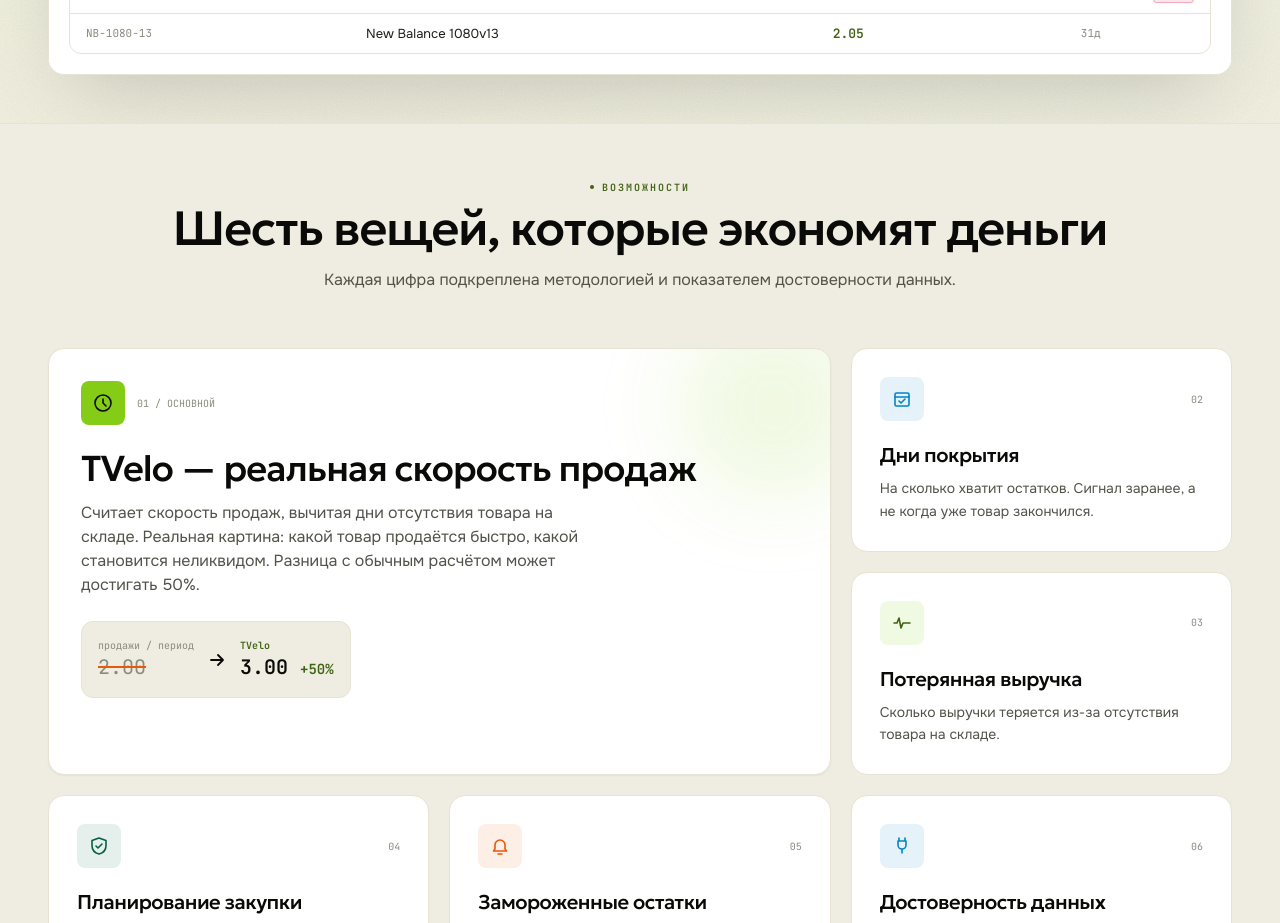
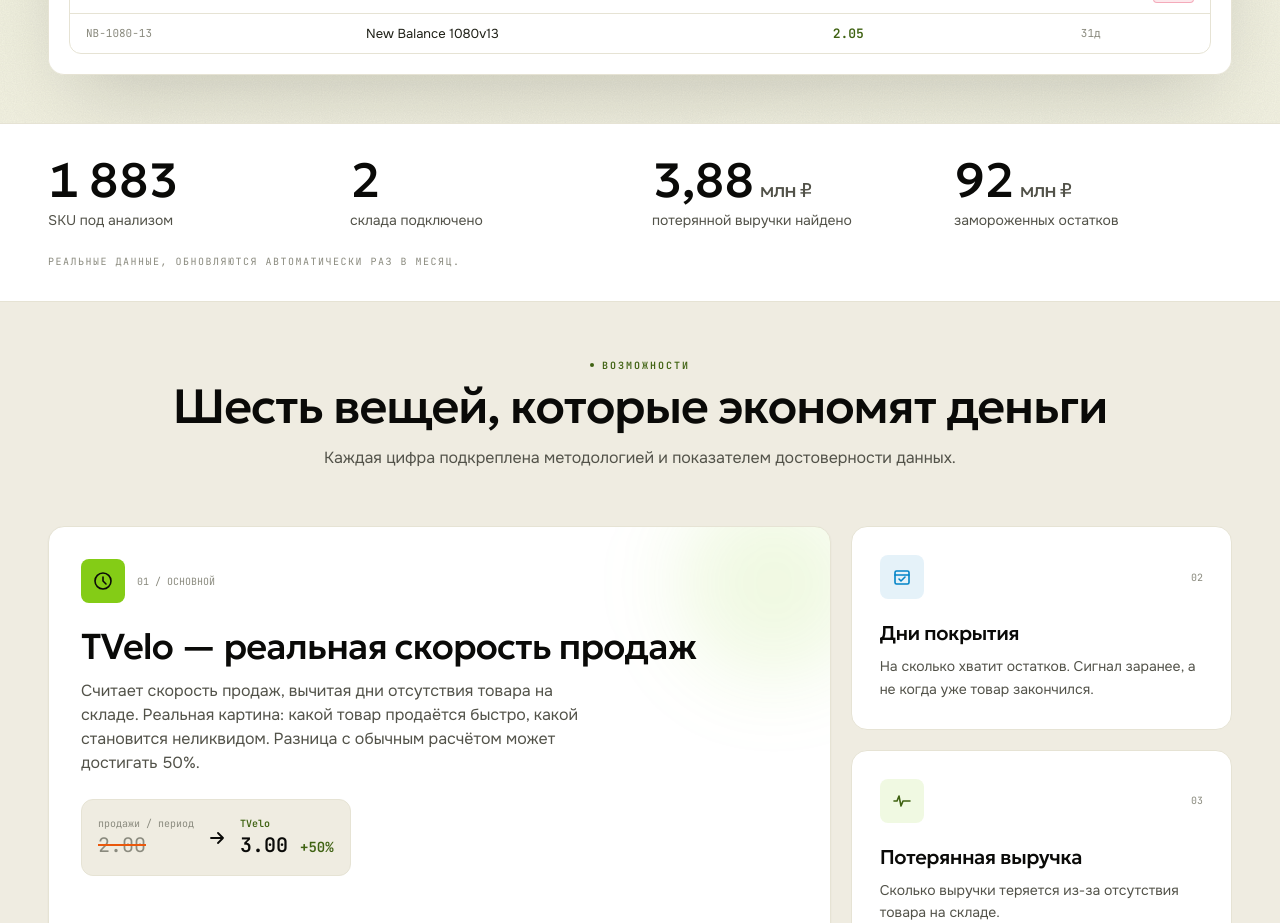
Before and after one commit to igor1000rr/Veloseller-, a Next.js app in the folder apps/web/: page / in a window 1280 px wide. Shown: the part 1980-2903 px from the top of the page. Built offline with nearby package versions, Linux system fonts and the light colour scheme; no server answers.

Commit message:
Лендинг: подключён LandingStats в page.tsx (правка 10 #8)
Полоса с цифрами между Showcase и Features.

```diff
--- a/apps/web/app/page.tsx
+++ b/apps/web/app/page.tsx
@@ -5,6 +5,7 @@
 import LandingHeader from "./_landing/Header";
 import LandingHero from "./_landing/Hero";
 import LandingShowcase from "./_landing/Showcase";
+import LandingStats from "./_landing/Stats";
 import LandingFeatures from "./_landing/Features";
 import LandingSegments from "./_landing/Segments";
 import LandingStory from "./_landing/Story";
@@ -15,9 +16,9 @@
 // запрос гарантирует, что зашедший в свой аккаунт юзер увидит "В кабинет"
 // вместо "Войти", и наоборот.
 //
-// Разметка и контент разнесены по app/_landing/* (Header/Hero/Showcase/Features/
-// Segments/Story/Bottom/Footer + data/seo/ui): монолит 42КБ не пролезал в MCP-пуш,
-// плюс секции теперь правятся независимо. Строки — словарь landing (ru 1:1 / en).
+// Разметка и контент разнесены по app/_landing/* (Header/Hero/Showcase/Stats/
+// Features/Segments/Story/Bottom/Footer + data/seo/ui): монолит 42КБ не пролезал
+// в MCP-пуш, плюс секции теперь правятся независимо. Строки — словарь landing.
 export const dynamic = "force-dynamic";
 export const revalidate = 0;
 
@@ -50,6 +51,7 @@
       <LandingHeader isAuthed={isAuthed} />
       <LandingHero isAuthed={isAuthed} />
       <LandingShowcase />
+      <LandingStats />
       <LandingFeatures />
       <LandingSegments />
       <LandingStory />
```
